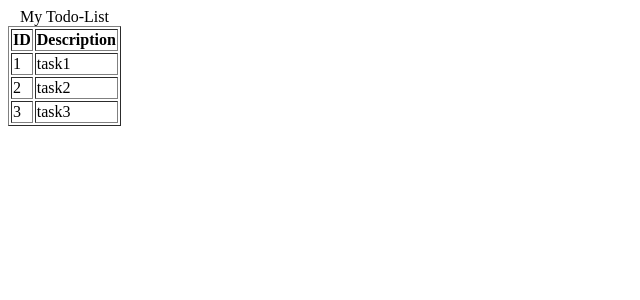
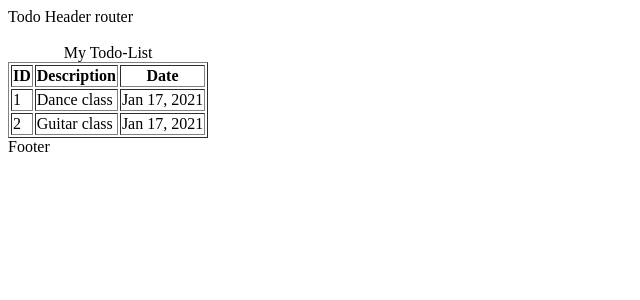
Before and after one commit to dinesh-collab/Angular, an Angular app in the folder Todo/todo/: page /todos in a window 1280 px wide. Shown: the top 300 px of the page, without its empty margins (0-640 px from the left). Built offline with nearby package versions, Linux system fonts and the light colour scheme.

Commit message:
Created Todos component

```diff
--- a/Todo/todo/src/app/app.component.html
+++ b/Todo/todo/src/app/app.component.html
@@ -1,3 +1,12 @@
 <!-- <app-welcome></app-welcome>
 <app-login></app-login> -->
-<router-outlet></router-outlet>
+<div>
+    Todo Header  router
+</div>
+<br>
+<router-outlet>
+
+</router-outlet>
+<div>
+    Footer
+</div>
--- a/Todo/todo/src/app/list-todos/list-todos.component.html
+++ b/Todo/todo/src/app/list-todos/list-todos.component.html
@@ -8,12 +8,16 @@
             <th>
                 Description
             </th>
+            <th>
+                Date
+            </th>
         </tr>
     </thead>
     <tbody>
         <tr *ngFor="let todo of todos">
             <td>{{todo.id}}</td>
             <td>{{todo.description}}</td>
+            <td>{{todo.date | date}}</td>
         </tr>
 
     </tbody>
--- a/Todo/todo/src/app/list-todos/list-todos.component.ts
+++ b/Todo/todo/src/app/list-todos/list-todos.component.ts
@@ -1,4 +1,10 @@
 import { Component, OnInit } from '@angular/core';
+export class Todos {
+  constructor(private id : number,
+    private description:string,
+    private date:Date){}
+
+}
 
 @Component({
   selector: 'app-list-todos',
@@ -7,9 +13,11 @@ import { Component, OnInit } from '@angular/core';
 })
 export class ListTodosComponent implements OnInit {
 todos = [
-  {id:1,description:'task1'},
-  {id:2,description:'task2'},
-  {id:3,description:'task3'}
+  new Todos(1,'Dance class',new Date()),
+  new Todos(2,'Guitar class',new Date())
+  // {id:1,description:'task1'},
+  // {id:2,description:'task2'},
+  // {id:3,description:'task3'}
 ]
   constructor() { }
 
--- a/Todo/todo/src/app/login/login.component.ts
+++ b/Todo/todo/src/app/login/login.component.ts
@@ -21,7 +21,7 @@ handleLogic(){
  // console.log(this.username);
  if(this.username==="dinesh" && this.password=== "enter"){
    this.isValid=false;
-  this.router.navigate(['welcome']);
+  this.router.navigate(['welcome',this.username]);
    console.log(this.isValid);
  }else{
    this.isValid=true;
--- a/Todo/todo/src/app/welcome/welcome.component.html
+++ b/Todo/todo/src/app/welcome/welcome.component.html
@@ -1 +1,5 @@
 <p>welcome {{name}}</p>
+
+<div>
+    You can check your todos <a routerLink = '/todos'>here</a>
+</div>
```
